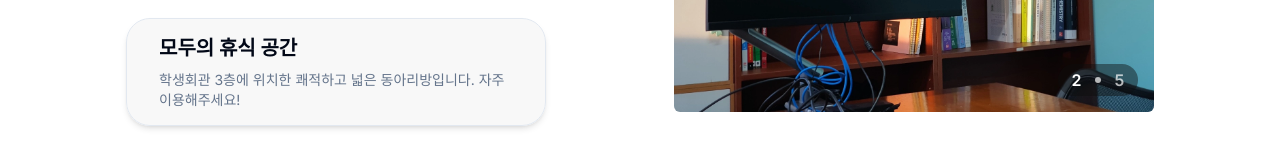
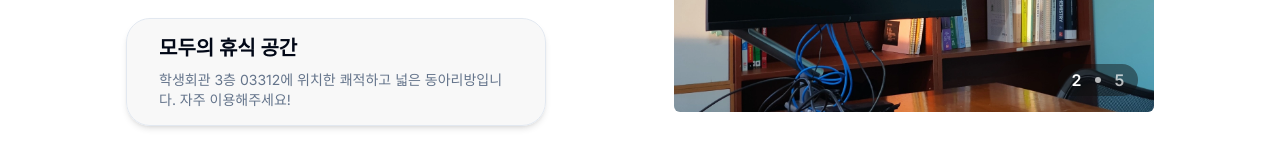
Before and after one commit to skku-comit/comit-website, a Next.js app: page /clubroom in a window 1280 px wide. Shown: the part 566-726 px from the top of the page. Built offline with nearby package versions, Linux system fonts and the light colour scheme.

Commit message:
chore: fix clubroom info description

```diff
--- a/app/(main)/(light)/clubroom/page.tsx
+++ b/app/(main)/(light)/clubroom/page.tsx
@@ -27,7 +27,7 @@ const clubroomInfoCardData = [
   {
     title: '모두의 휴식 공간',
     description:
-      '학생회관 3층에 위치한 쾌적하고 넓은 동아리방입니다. 자주 이용해주세요!'
+      '학생회관 3층 03312에 위치한 쾌적하고 넓은 동아리방입니다. 자주 이용해주세요!'
   }
 ]
 
```
